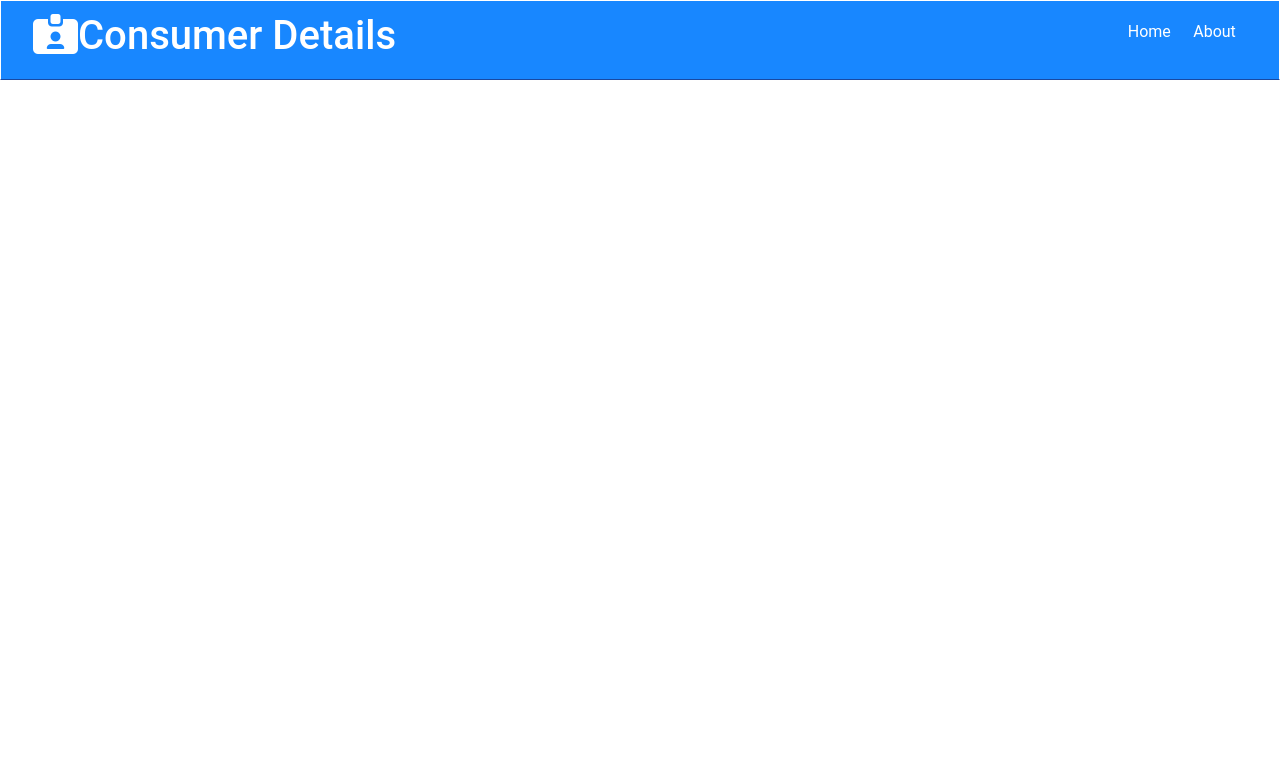
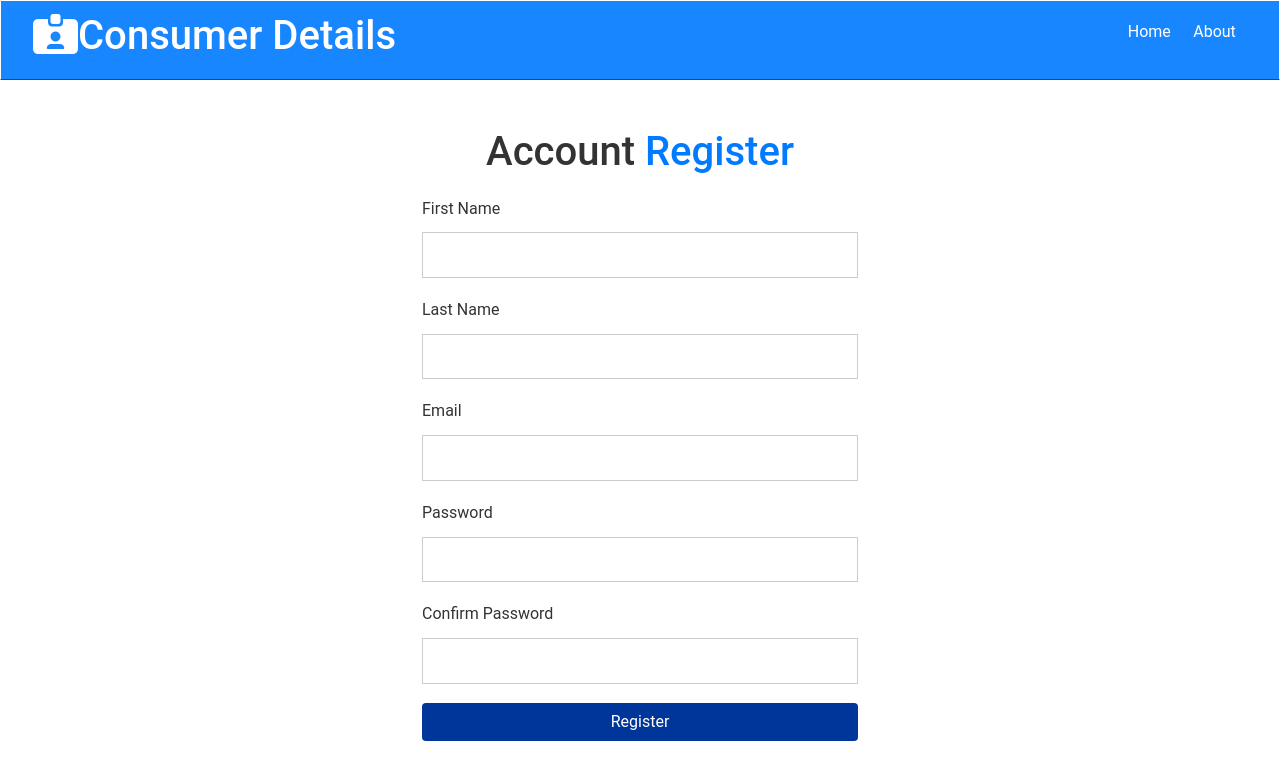
Before and after one commit to ManNeu/Consumer-Details, a React (Create React App) app in the folder client/: page /register in a window 1280 px wide. Shown: the top 780 px of the page. Built offline with nearby package versions, Linux system fonts and the light colour scheme.

Commit message:
register component with form where user can submit details, also use as Route

```diff
--- a/client/src/App.js
+++ b/client/src/App.js
@@ -5,6 +5,8 @@
 import Navbar from "./components/layout/Navbar";
 import Home from "./components/pages/Home";
 import About from "./components/pages/About";
+import Register from "./components/auth/Register";
+
 import ConsumerState from "./context/consumer/ConsumerState";
 import AuthState from "./context/auth/AuthState";
 const App = () => {
@@ -18,6 +20,7 @@
               <Switch>
                 <Route exact path="/" component={Home} />
                 <Route exact path="/about" component={About} />
+                <Route exact path="/register" component={Register} />
               </Switch>
             </div>
           </Fragment>
--- /dev/null
+++ b/client/src/components/auth/Register.js
@@ -0,0 +1,77 @@
+import React, { useState } from "react";
+
+const Register = () => {
+  const [user, setUser] = useState({
+    first_name: "",
+    last_name: "",
+    email: "",
+    password: "",
+    password2: "",
+  });
+
+  const { first_name, last_name, email, password, password2 } = user;
+
+  const onChange = (e) => setUser({ ...user, [e.target.name]: e.target.value });
+
+  const onSubmit = (e) => {
+    e.preventDefault();
+    console.log("Submit register");
+  };
+
+  return (
+    <div className="form-container">
+      <h1>
+        Account <span className="text-primary">Register</span>
+      </h1>
+      <form onSubmit={onSubmit}>
+        <div className="form-group">
+          <label htmlFor="first_name">First Name</label>
+          <input
+            type="text"
+            name="first_name"
+            value={first_name}
+            onChange={onChange}
+          />
+        </div>
+        <div className="form-group">
+          <label htmlFor="last_name">Last Name</label>
+          <input
+            type="text"
+            name="last_name"
+            value={last_name}
+            onChange={onChange}
+          />
+        </div>
+        <div className="form-group">
+          <label htmlFor="email">Email</label>
+          <input type="email" name="email" value={email} onChange={onChange} />
+        </div>
+        <div className="form-group">
+          <label htmlFor="password">Password</label>
+          <input
+            type="password"
+            name="password"
+            value={password}
+            onChange={onChange}
+          />
+        </div>
+        <div className="form-group">
+          <label htmlFor="password2">Confirm Password</label>
+          <input
+            type="password"
+            name="password2"
+            value={password2}
+            onChange={onChange}
+          />
+        </div>
+        <input
+          type="submit"
+          value="Register"
+          className="btn btn-primary btn-block"
+        />
+      </form>
+    </div>
+  );
+};
+
+export default Register;
```
Also changed, not shown: client/src/components/auth/Login.js (added), 1 other file (tests, documents, lock files or other folders).
